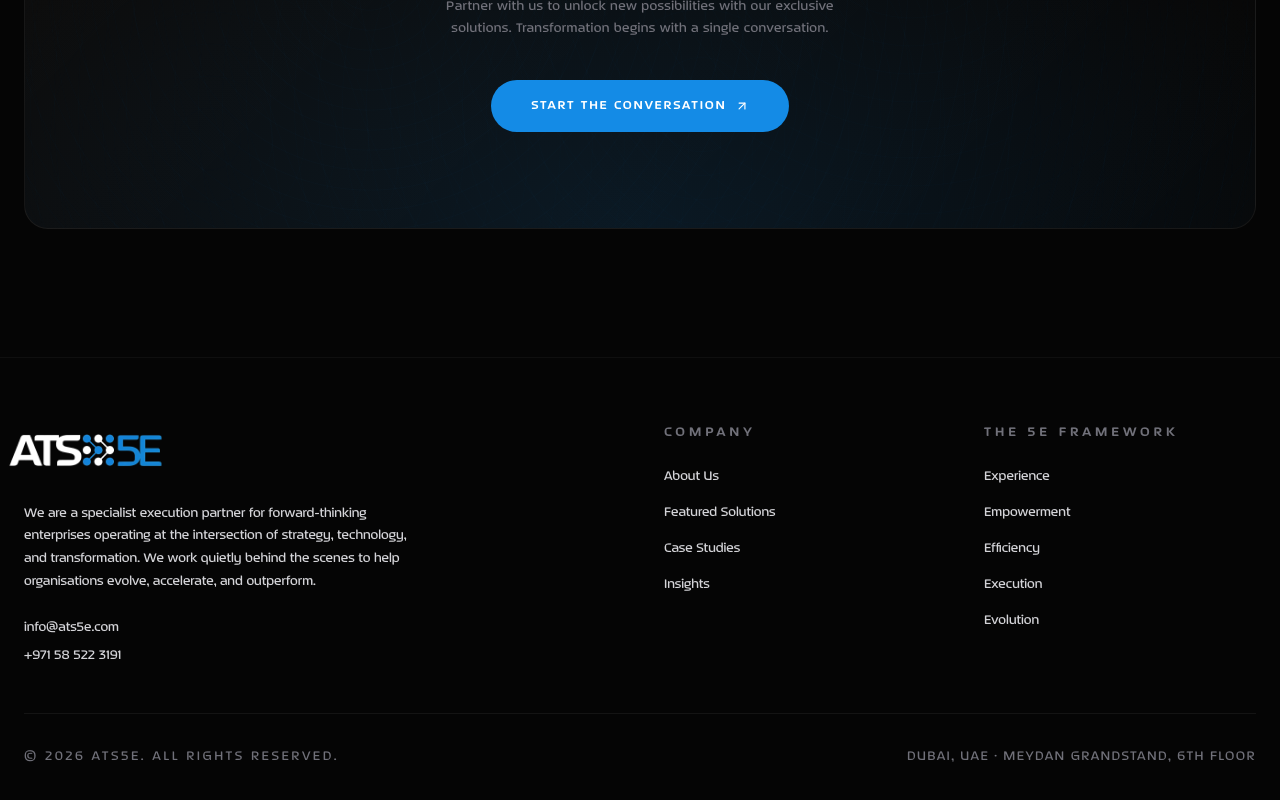
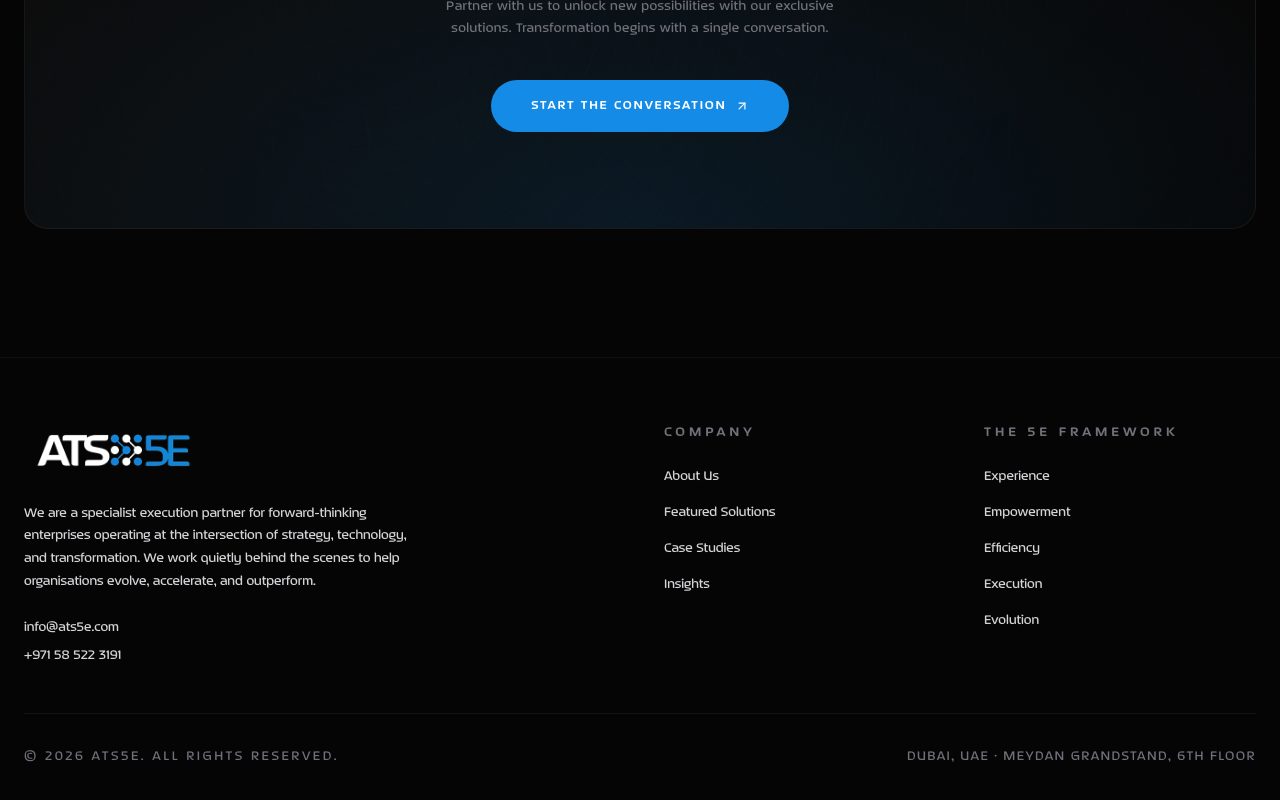
Before and after one commit to ats5e/ats5e, a Next.js app: page / in a window 1280 px wide. Shown: the part 4591-5391 px from the top of the page. Built offline with nearby package versions, Linux system fonts and the light colour scheme.

Commit message:
Fine-tune footer logo left alignment to match text edge

```diff
--- a/components/Footer.tsx
+++ b/components/Footer.tsx
@@ -25,7 +25,7 @@ export default function Footer() {
       <div className="max-w-7xl mx-auto grid grid-cols-1 md:grid-cols-4 gap-12 mb-12">
         {/* Brand */}
         <div className="md:col-span-2 flex flex-col items-start">
-          <Link href="/" className="inline-flex -ml-[56px]">
+          <Link href="/" className="inline-flex -ml-[28px]">
             <Image
               src="/logo.png"
               alt="ATS5E"
```
